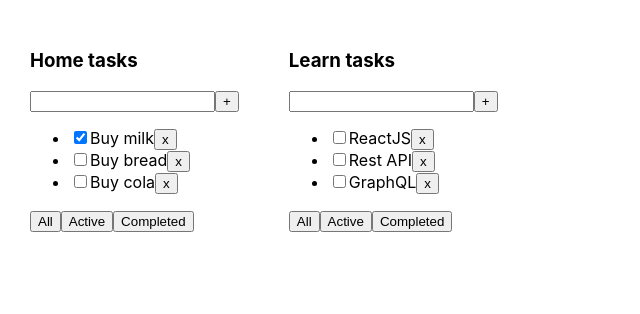
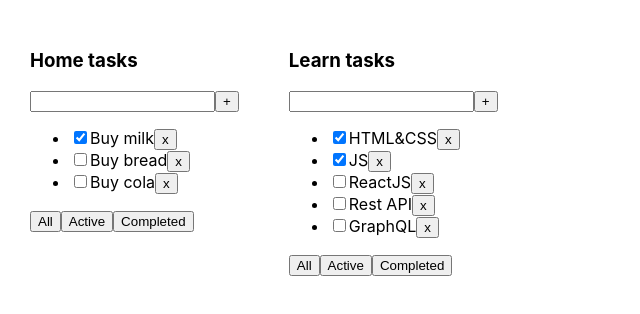
Before and after one commit to KrivovDima/todo-list-ts, a React (Create React App) app: page / in a window 1280 px wide. Shown: the top 314 px of the page, without its empty margins (0-640 px from the left). Built offline with nearby package versions, Linux system fonts and the light colour scheme.

Commit message:
refactor remove task function

```diff
--- a/src/App.tsx
+++ b/src/App.tsx
@@ -16,7 +16,7 @@ function App() {
 
   let [todoLists, setTodoLists] = useState<Array<TodoListType>>([
     {id: todoListID1, title: 'Home tasks', filter: 'all'},
-    {id: todoListID2, title: 'Learn tasks', filter: 'active'},
+    {id: todoListID2, title: 'Learn tasks', filter: 'all'},
   ])
   let [tasks, setTasks] = useState({
     [todoListID1]: [
@@ -33,7 +33,11 @@ function App() {
     ]
   })
 
-  function removeTask(id: string) {
+  function removeTask(id: string, tdID:string) {
+    const copyTasks = {...tasks};
+    copyTasks[tdID] = tasks[tdID].filter(t => t.id !== id);
+    setTasks(copyTasks);
+
     // let filteredTasks = tasks.filter(t => t.id != id);
     // setTasks(filteredTasks);
   }
--- a/src/TodoList.tsx
+++ b/src/Todolist.tsx
@@ -11,7 +11,7 @@ type PropsType = {
   id: string
   title: string
   tasks: Array<TaskType>
-  removeTask: (taskId: string) => void
+  removeTask: (taskId: string, tdID:string) => void
   changeFilter: (value: FilterValuesType, tdID:string) => void
   addTask: (title: string) => void
   changeTaskStatus: (taskId: string, isDone: boolean) => void
@@ -62,7 +62,7 @@ export function Todolist(props: PropsType) {
     <ul>
       {
         props.tasks.map(t => {
-          const onClickHandler = () => props.removeTask(t.id)
+          const onClickHandler = () => props.removeTask(t.id, props.id)
           const onChangeHandler = (e: ChangeEvent<HTMLInputElement>) => {
             props.changeTaskStatus(t.id, e.currentTarget.checked);
           }
```
